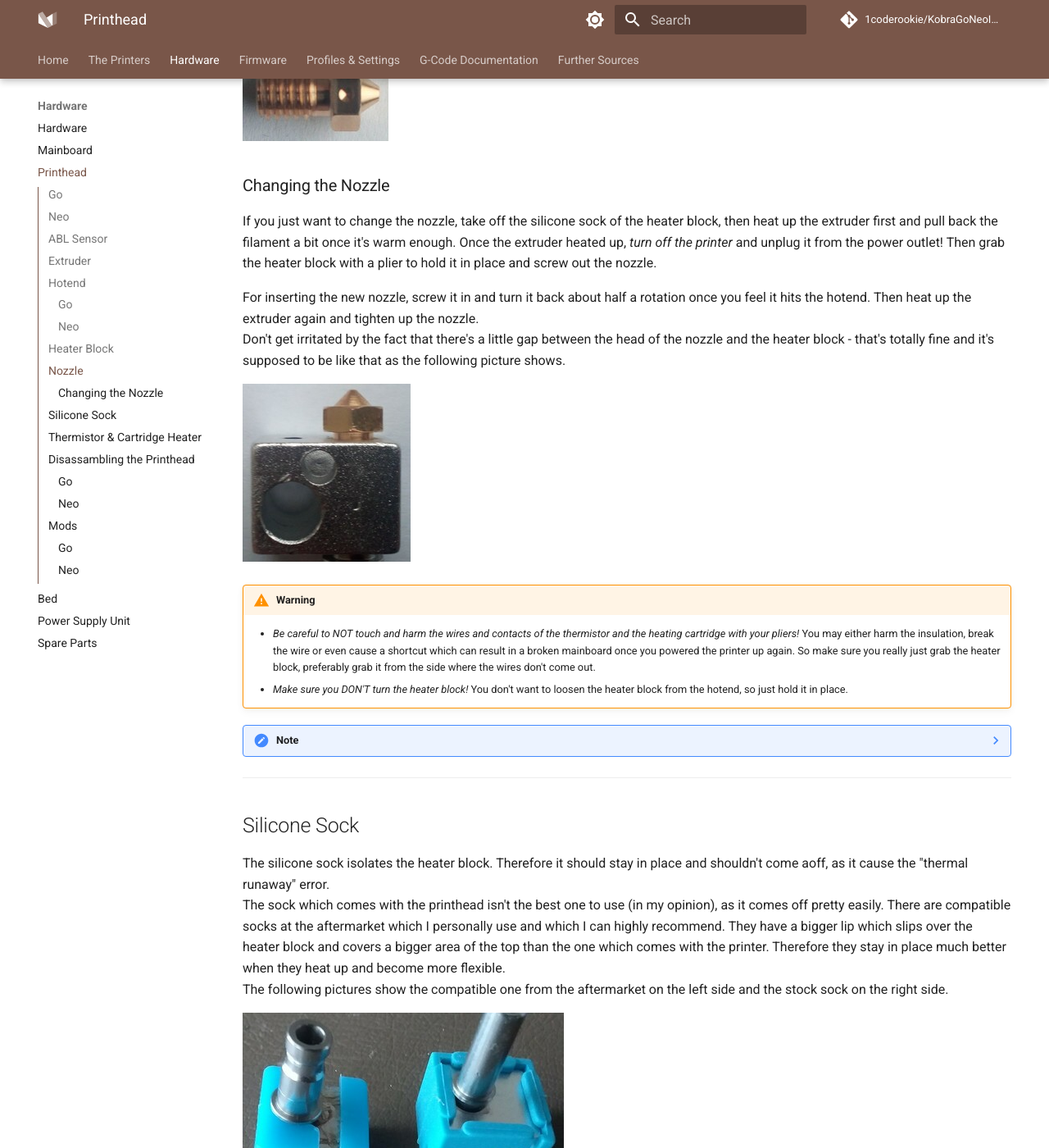
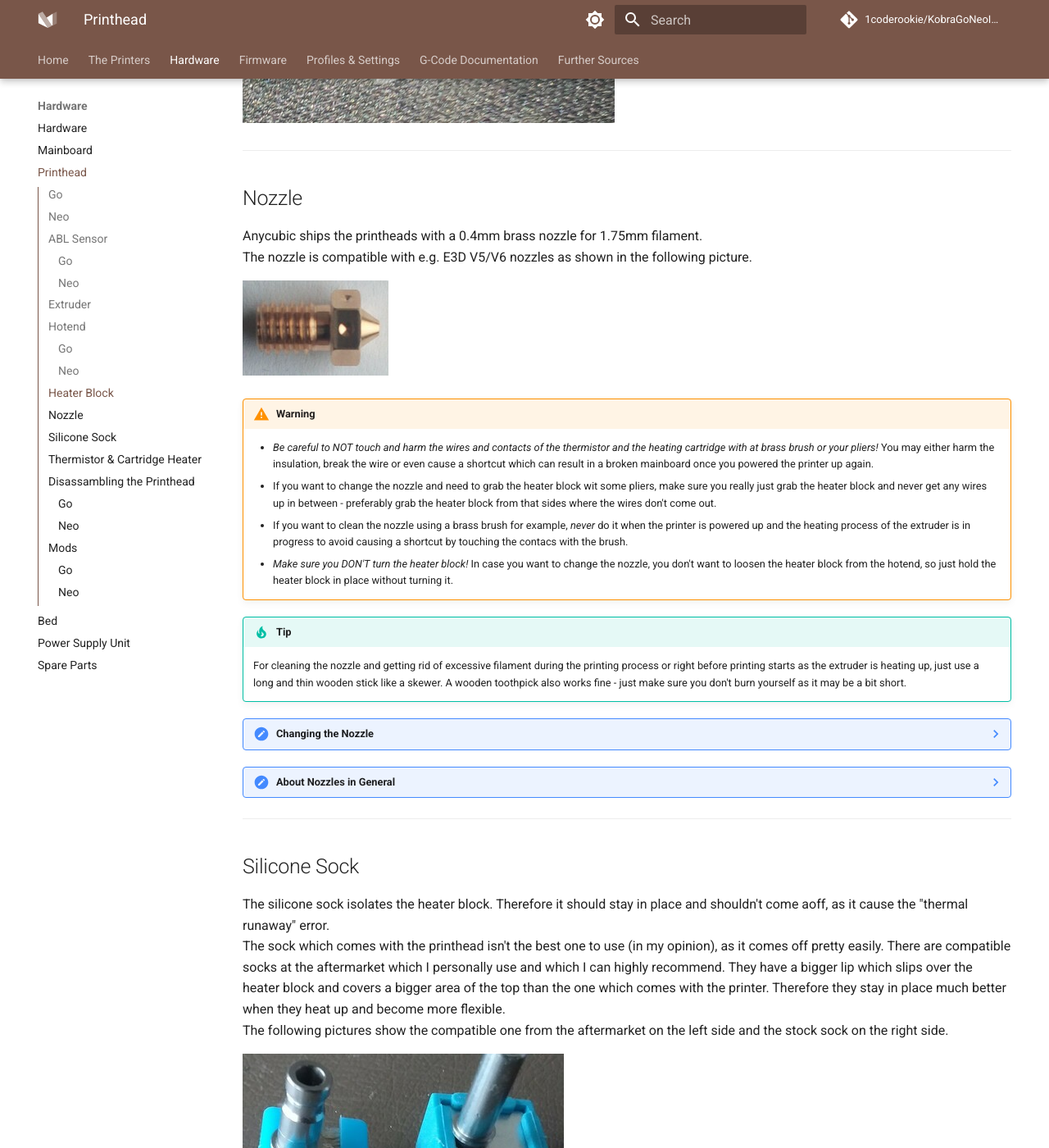
Before and after one commit to 1coderookie/KobraGoNeoInsights, an MkDocs documentation site: the page built from docs/hardware/printhead.md, in a window 1280 px wide and 1400 px high, scrolled down 3878 px. Shown: the whole window at 82% size. Built offline with MkDocs 1.6.1 and Material for MkDocs 9.7.7, drawn with Linux system fonts in a browser that asks for light colours; comment, search, counter and statistics services are not loaded; some of the changed text lies outside the part shown.

Commit message:
Update printhead.md

```diff
--- a/docs/hardware/printhead.md
+++ b/docs/hardware/printhead.md
@@ -26,18 +26,30 @@
 
 ## ABL Sensor
 Both printers come with a proximity sensor for automatic bed levelling (ABL) which is (afaik) the same model.
-The ABL sensor at the **Go** is mounted pretty much straight behind the heater block, where at the **Neo** it's located a few centimeters to the right side next to the heater block. The following picture shows the location of the ABL sensor at the printhead of the **Neo**, looking at it from a bottom view angle - the ABL sensor is the part at the right side with the round orange tip.
-
-![Orange tip of the ABL sensor at the right side](../assets/images/head_neo-bottom_web.jpg)
+The ABL sensor at the **Go** is mounted pretty much straight behind the heater block, where at the **Neo** it's located a few centimeters to the right side next to the heater block.
 
 !!! tip
 
     Measure the original position (depth/height) of the sensor as it came with and write it down. In case you have to change the sensor or even you loosened the screw which holds it in place by accident you can always put it back in the original position, so that you don't have to deal with fiddling around to find the best position for it afterwards.
 
+### Go
+??? question "Got a **Go**?"
+
+    Do you own a Kobra **Go** and want to contribute? That would be great! <br> I'd need pictures of the printhead from the bottom view like the one I show here of the **Neo**, so people can see where the ABL sensor is located. <br> Just send me an email to <br> `3dneo (at) quantentunnel.de` <br> Thank you!
+
+### Neo
+The following picture shows the location of the ABL sensor at the printhead of the **Neo**, looking at it from a bottom view angle - the ABL sensor is the part at the right side with the round orange tip.
+
+![Orange tip of the ABL sensor at the right side](../assets/images/head_neo-bottom_web.jpg)
+
 ---
 
 ## Extruder
 The **Go** uses a bowden drive extruder, while the **Neo** is using a direct drive extruder.
+
+??? question "Got a **Go**?"
+
+    Do you own a Kobra **Go** and want to contribute? That would be great! <br> I'd need a picture of the bowden drive feeder, so people could see the difference between the **Go** and the **Neo**. <br> Just send me an email to <br> `3dneo (at) quantentunnel.de` <br> Thank you!
 
 If you're about to buy one of either models and you're not sure which fits you better, always go for the direct drive and get yourself the **Neo**.
 
@@ -80,22 +92,25 @@
 
 ![E3D nozzle](../assets/images/head_nozzle-e3d_web.jpg)
 
-### Changing the Nozzle
-If you just want to change the nozzle, take off the silicone sock of the heater block, then heat up the extruder first and pull back the filament a bit once it's warm enough. Once the extruder heated up, *turn off the printer* and unplug it from the power outlet! Then grab the heater block with a plier to hold it in place and screw out the nozzle.
-
-For inserting the new nozzle, screw it in and turn it back about half a rotation once you feel it hits the hotend. Then heat up the extruder again and tighten up the nozzle.
-Don't get irritated by the fact that there's a little gap between the head of the nozzle and the heater block - that's totally fine and it's supposed to be like that as the following picture shows.
-
-![Mounted nozzle](../assets/images/head_nozzle-mounted_web.jpg)
-
 
 !!! warning
 
-    - *Be careful to NOT touch and harm the wires and contacts of the thermistor and the heating cartridge with your pliers!* You may either harm the insulation, break the wire or even cause a shortcut which can result in a broken mainboard once you powered the printer up again. So make sure you really just grab the heater block, preferably grab it from the side where the wires don't come out.
-    - *Make sure you DON'T turn the heater block!* You don't want to loosen the heater block from the hotend, so just hold it in place.
+    - *Be careful to NOT touch and harm the wires and contacts of the thermistor and the heating cartridge with at brass brush or your pliers!* You may either harm the insulation, break the wire or even cause a shortcut which can result in a broken mainboard once you powered the printer up again.
+    - If you want to change the nozzle and need to grab the heater block wit some pliers, make sure you really just grab the heater block and never get any wires up in between - preferably grab the heater block from that sides where the wires don't come out.
+    - If you want to clean the nozzle using a brass brush for example, *never* do it when the printer is powered up and the heating process of the extruder is in progress to avoid causing a shortcut by touching the contacs with the brush.
+    - *Make sure you DON'T turn the heater block!* In case you want to change the nozzle, you don't want to loosen the heater block from the hotend, so just hold the heater block in place without turning it.
 
+!!! tip
 
-??? note
+    For cleaning the nozzle and getting rid of excessive filament during the printing process or right before printing starts as the extruder is heating up, just use a long and thin wooden stick like a skewer. A wooden toothpick also works fine - just make sure you don't burn yourself as it may be a bit short.
+
+??? note "Changing the Nozzle"
+
+    - If you just want to change the nozzle, take off the silicone sock of the heater block, then heat up the extruder first and pull back the filament a bit once it's warm enough. Once the extruder heated up, *turn off the printer* and unplug it from the power outlet! Then grab the heater block with a plier to hold it in place and screw out the nozzle.
+    - For installing the new nozzle, screw it in and turn it back about half a rotation once you feel it hits the hotend. Then heat up the extruder again and tighten up the nozzle. <br> Don't get irritated by the fact that there's a little gap between the head of the nozzle and the heater block - that's totally fine and it's supposed to be like that as the following picture shows. <br> ![Mounted nozzle](../assets/images/head_nozzle-mounted_web.jpg)
+    - Mind the warnings from above.
+
+??? note "About Nozzles in General"
 
     When it comes down to choose the right nozzle size, it all depends on what you want to print and how detailed it should be. The standard size of 0.4mm the printers come with is a good starting point. But you may find yourself in the situation that you want to print more detailed objects or objects which should be more sturdy or where it doesn't matter if the surface doesn't look as clean and flat as possible, so you probably should adjust the size and switch to a smaller oder bigger diameter like 0.2-0.3mm for detailed objects and 0.6mm for the 'rougher' prints. Keep in mind though that the printing time increases by choosing a smaller diameter and it decreases when you are using a bigger diameter. Search the web for more specific informations about finding and choosing the right nozzle size for your project.
 
@@ -144,7 +159,7 @@
 
 !!! warning info inline
 
-    *Make sure you don't overtighten the screws as it could harm both the thermistor and the heater cartridge!* <br> Note the dent from the screw and the deformed thermistor due to an overtightened screw from the manufacturer at my **Neo**.
+    If you need to replace the thermistor and/or the cartridge heater, *make sure you don't overtighten the screws as it could harm both the thermistor and the heater cartridge!* <br> Note the dent from the screw and the deformed thermistor due to an overtightened screw from the manufacturer at my **Neo**.
 
 ![Deformed thermistor due to an overtightened screw](../assets/images/head_therm-cart-broken_web.jpg)|
 
```
